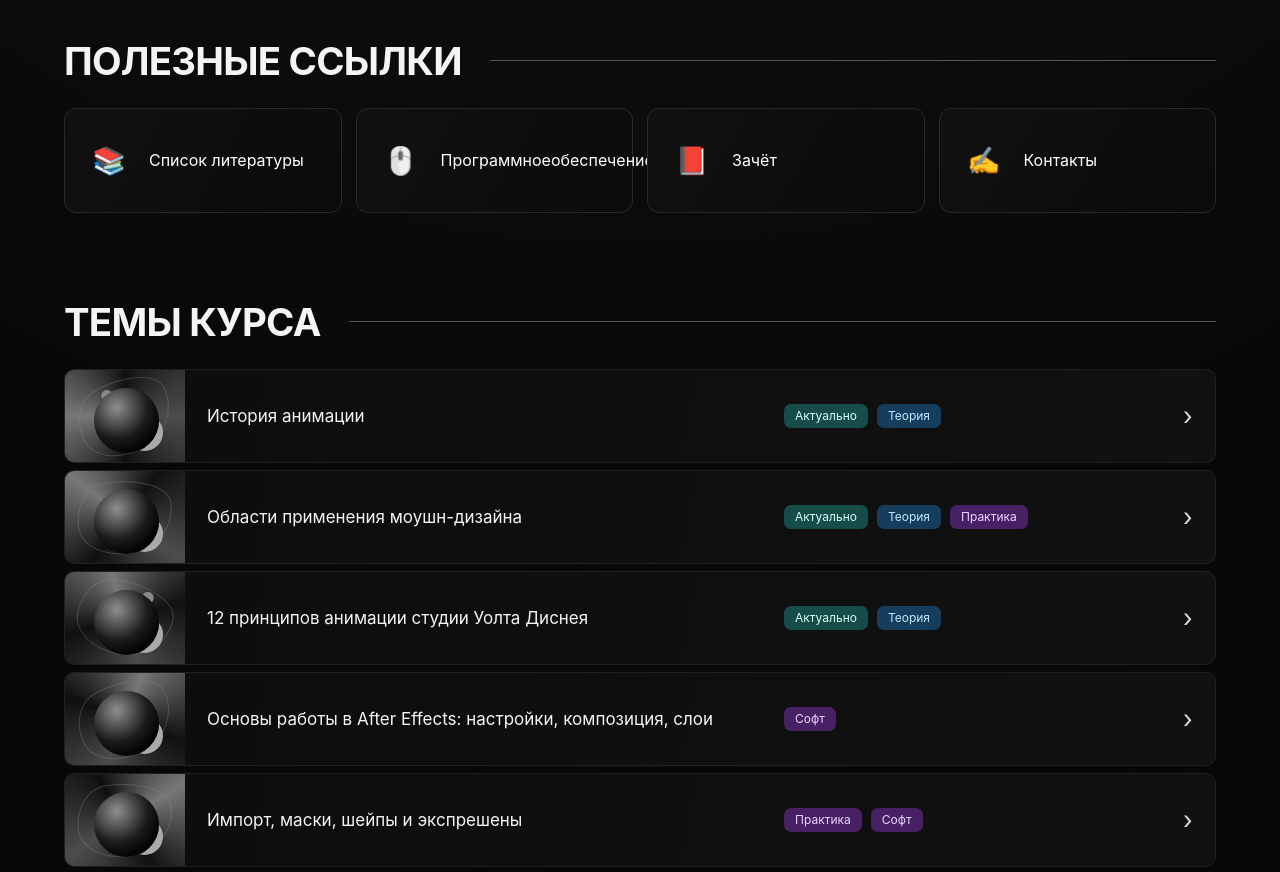
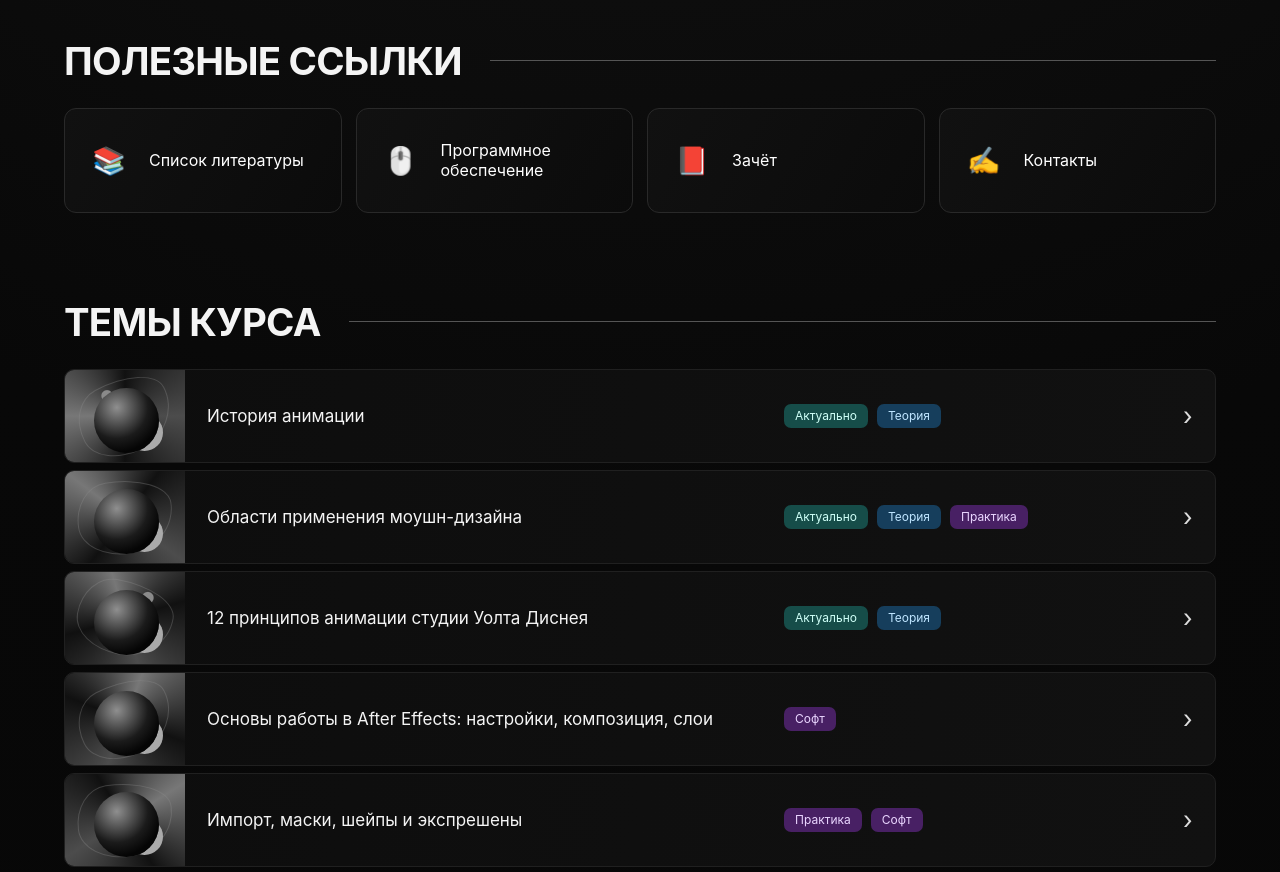
Before and after one commit to et0un/s.github.io, a plain HTML site: page index.html in a window 1280 px wide. Shown: the part 1280-2152 px from the top of the page. Drawn offline with Linux system fonts and the light colour scheme.

Commit message:
Обновить главную · Среды разработки интерактивного контента

```diff
--- a/index.html
+++ b/index.html
@@ -49,7 +49,7 @@
   <section class="section" id="links">
     <div class="section-title"><h2>ПОЛЕЗНЫЕ ССЫЛКИ</h2><span></span></div>
     <div class="link-scroll">
-      <div class="link-track"><a class="resource" href="resources/lists.html"><b>📚</b><span>Список литературы</span></a><a class="resource" href="resources/software.html"><b>🖱️</b><span>Программноеобеспечение</span></a><a class="resource" href="resources/exam.html"><b>📕</b><span>Зачёт</span></a><a class="resource" href="resources/contact.html"><b>✍️</b><span>Контакты</span></a></div>
+      <div class="link-track"><a class="resource" href="resources/lists.html"><b>📚</b><span>Список литературы</span></a><a class="resource" href="resources/software.html"><b>🖱️</b><span>Программное обеспечение</span></a><a class="resource" href="resources/exam.html"><b>📕</b><span>Зачёт</span></a><a class="resource" href="resources/contact.html"><b>✍️</b><span>Контакты</span></a></div>
       <button class="scroll-next" aria-label="Прокрутить ссылки вправо">→</button>
     </div>
   </section>
@@ -66,4 +66,5 @@
 
 
 
+
 </body></html>
```
